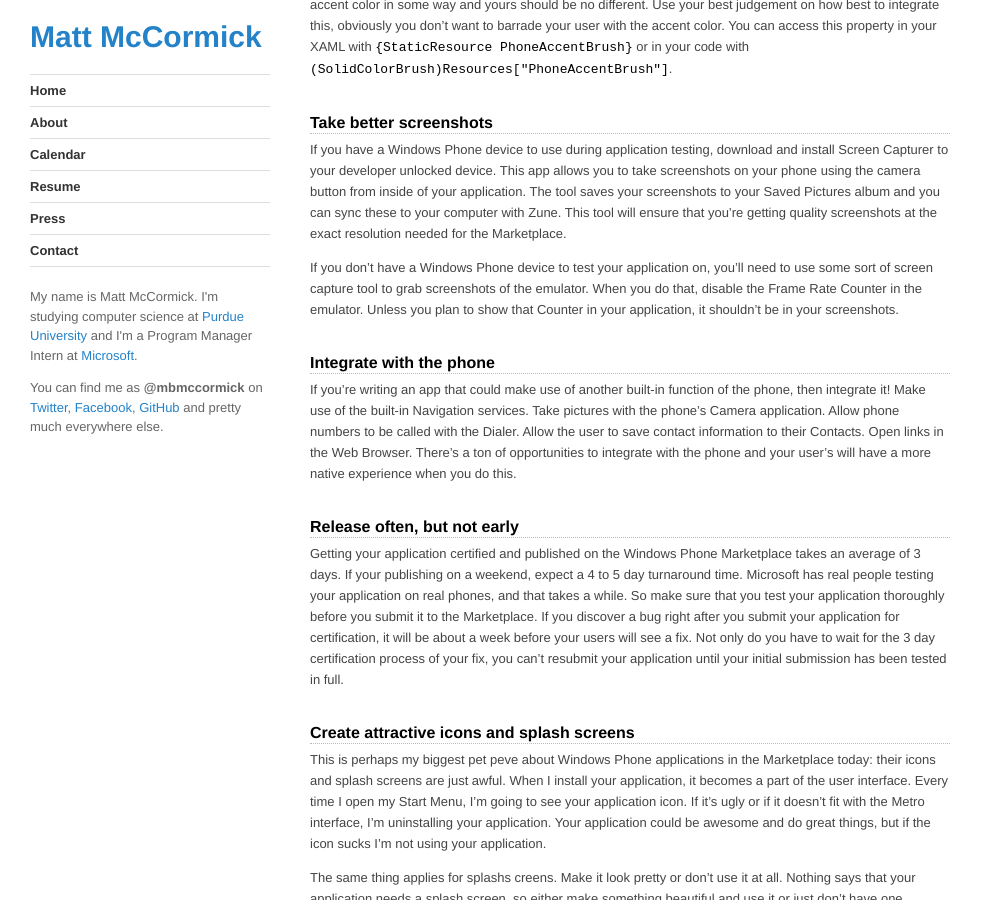
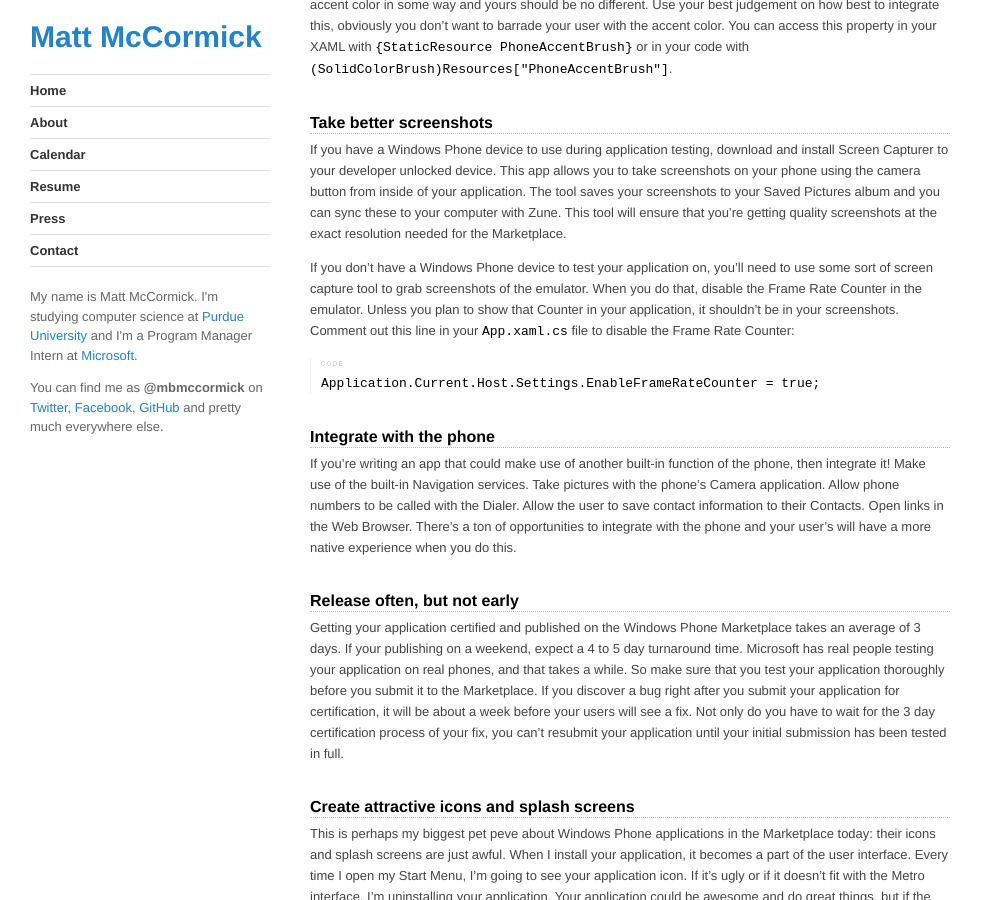
Before and after one commit to mbmccormick/mbmccormick.github.io, a Jekyll site: the page built from _posts/2011-11-26-getting-serious-about-windows-phone-7-development.md, in a window 1280 px wide and 900 px high, scrolled down 1014 px. Shown: the whole window, without its empty margins (0-983 px from the left). Built offline with Jekyll 4.4.1, drawn with Linux system fonts in a browser that asks for light colours; Markdown is read by kramdown in place of the engine named in the settings.

Commit message:
Getting Serious About Windows Phone 7 Development

````diff
--- a/_posts/2011-11-26-getting-serious-about-windows-phone-7-development.md
+++ b/_posts/2011-11-26-getting-serious-about-windows-phone-7-development.md
@@ -28,7 +28,11 @@ Windows Phone is about simplicity, and the simple Metro interface is what makes
 ## Take better screenshots
 If you have a Windows Phone device to use during application testing, download and install Screen Capturer to your developer unlocked device. This app allows you to take screenshots on your phone using the camera button from inside of your application. The tool saves your screenshots to your Saved Pictures album and you can sync these to your computer with Zune. This tool will ensure that you're getting quality screenshots at the exact resolution needed for the Marketplace.
 
-If you don't have a Windows Phone device to test your application on, you'll need to use some sort of screen capture tool to grab screenshots of the emulator. When you do that, disable the Frame Rate Counter in the emulator. Unless you plan to show that Counter in your application, it shouldn't be in your screenshots.
+If you don't have a Windows Phone device to test your application on, you'll need to use some sort of screen capture tool to grab screenshots of the emulator. When you do that, disable the Frame Rate Counter in the emulator. Unless you plan to show that Counter in your application, it shouldn't be in your screenshots. Comment out this line in your `App.xaml.cs` file to disable the Frame Rate Counter:
+
+```
+Application.Current.Host.Settings.EnableFrameRateCounter = true;
+```
 
 ## Integrate with the phone
 If you're writing an app that could make use of another built-in function of the phone, then integrate it! Make use of the built-in Navigation services. Take pictures with the phone's Camera application. Allow phone numbers to be called with the Dialer. Allow the user to save contact information to their Contacts. Open links in the Web Browser. There's a ton of opportunities to integrate with the phone and your user's will have a more native experience when you do this.
````
